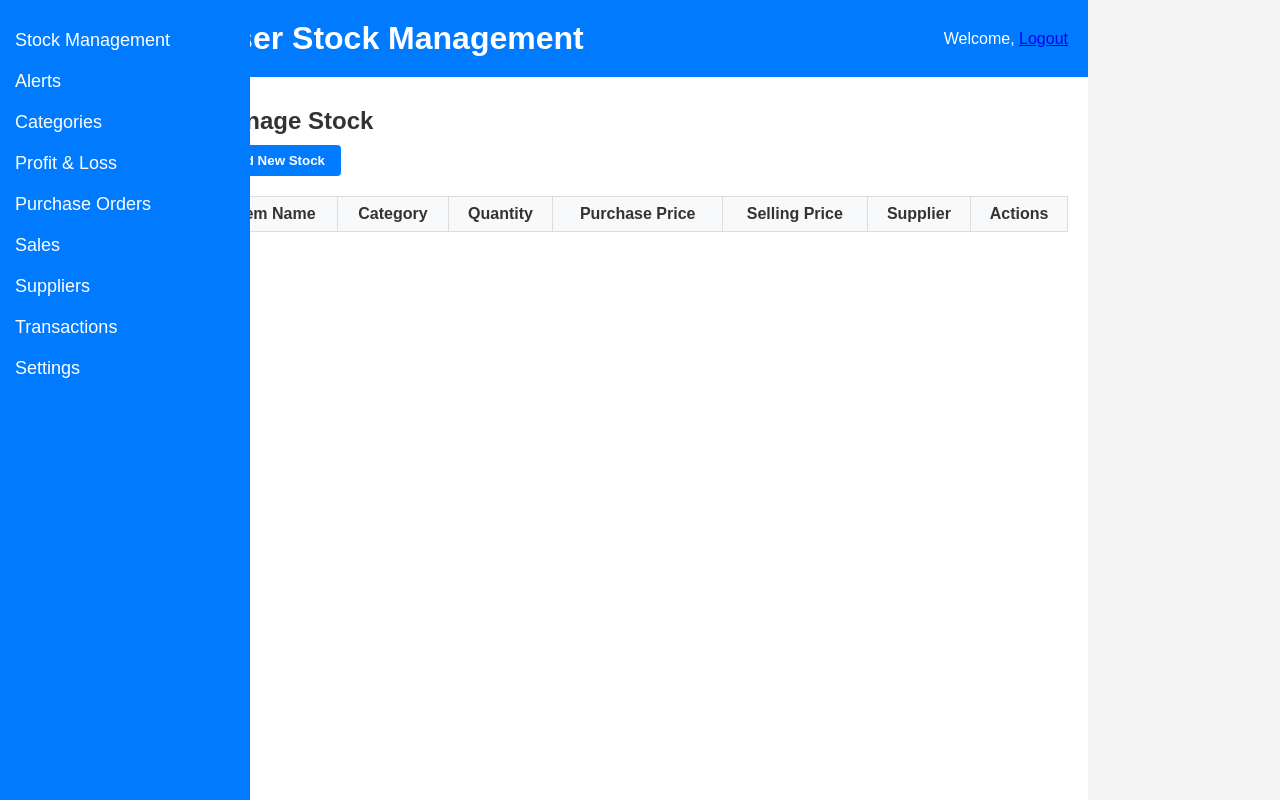
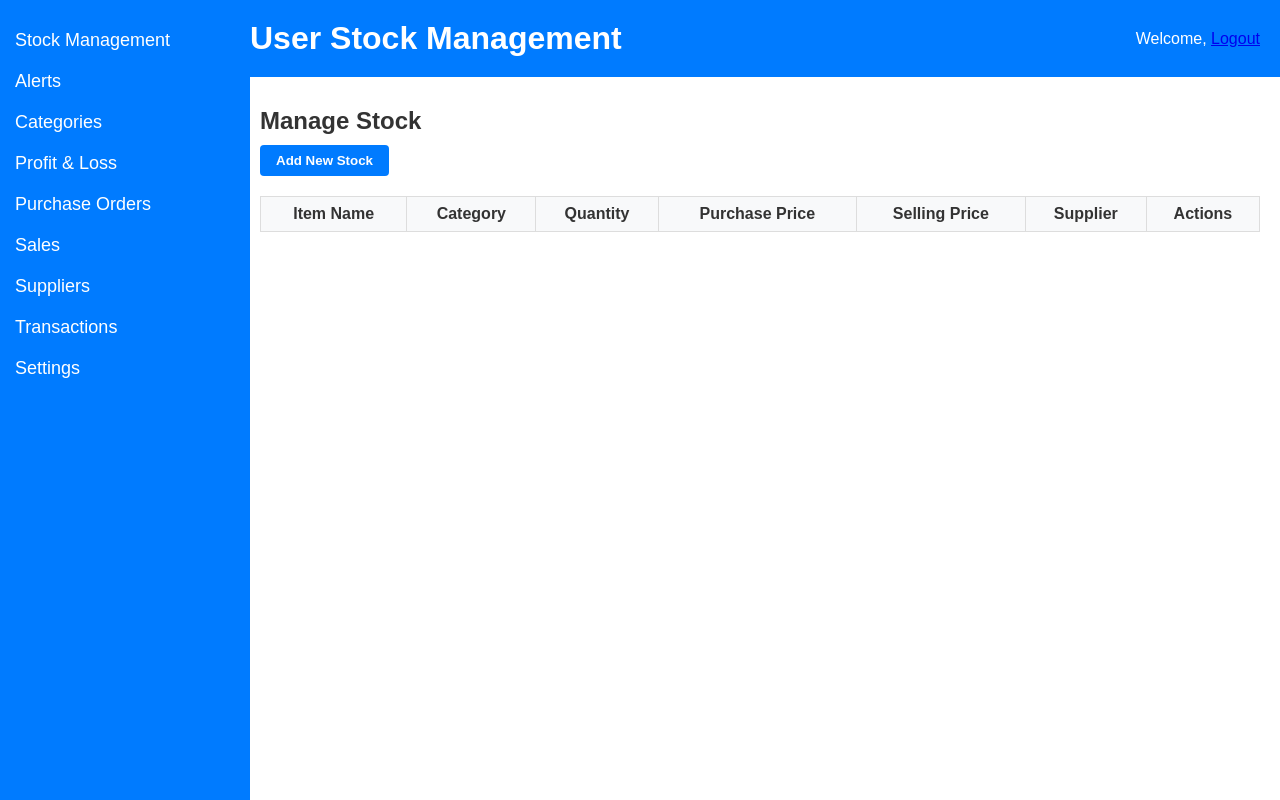
Before and after one commit to JosephAaronMusara/PHP_StockManagementSystem, a PHP site: page /frontend/dashboard/temp.html in a window 1280 px wide. Run offline with PHP 8.4, Linux system fonts and the light colour scheme; data that the repository does not hold is empty.

Commit message:
tables, margins for full screen

```diff
--- a/frontend/css/styles.css
+++ b/frontend/css/styles.css
@@ -102,7 +102,7 @@ h1, h2, h3 {
 
 .dashboard-container {
     display: flex;
-    width: 70%;
+    width: 100%;
     flex-direction: column;
     height: 100vh;
 }
@@ -111,6 +111,7 @@ h1, h2, h3 {
     display: flex;
     justify-content: space-between;
     align-items: center;
+    margin-left: 230px;
     padding: 10px 20px;
     background-color: #007bff;
     color: #fff;
@@ -159,19 +160,19 @@ h1, h2, h3 {
     width: 30%;
 }
 
-.stock-table {
+table {
     width: 100%;
     border-collapse: collapse;
     margin-top: 20px;
 }
 
-.stock-table th, .stock-table td {
+table th, table td {
     border: 1px solid #ddd;
     padding: 8px;
     text-align: center;
 }
 
-.stock-table th {
+table th {
     background-color: #f8f9fa;
     color: #333;
 }
@@ -214,6 +215,8 @@ h1, h2, h3 {
     max-width: 500px;
     box-shadow: 0 4px 8px rgba(0, 0, 0, 0.2);
     position: relative;
+    margin-left: 33%;
+    margin-top: 60px;
     animation: fadeIn 0.3s ease;
 }
 
@@ -316,7 +319,6 @@ h1, h2, h3 {
     background-color: #0056b3;
 }
 
-/* Light theme styles */
 body.light-mode {
     background-color: #ffffff;
     color: #333333;
@@ -326,10 +328,9 @@ body.light-mode {
     background-color: #f0f0f0;
 }
 
-/* Dark theme styles */
 body.dark-mode {
     background-color: #333333;
-    color: #ffffff;
+    color: #333333;
 }
 
 .dashboard-header.dark-mode {
@@ -359,7 +360,7 @@ body.dark-mode {
 }
 
 .dashboard-content {
-    /* margin-left: 260px; */
+    margin-left: 240px;
     padding: 20px;
 }
 
```
